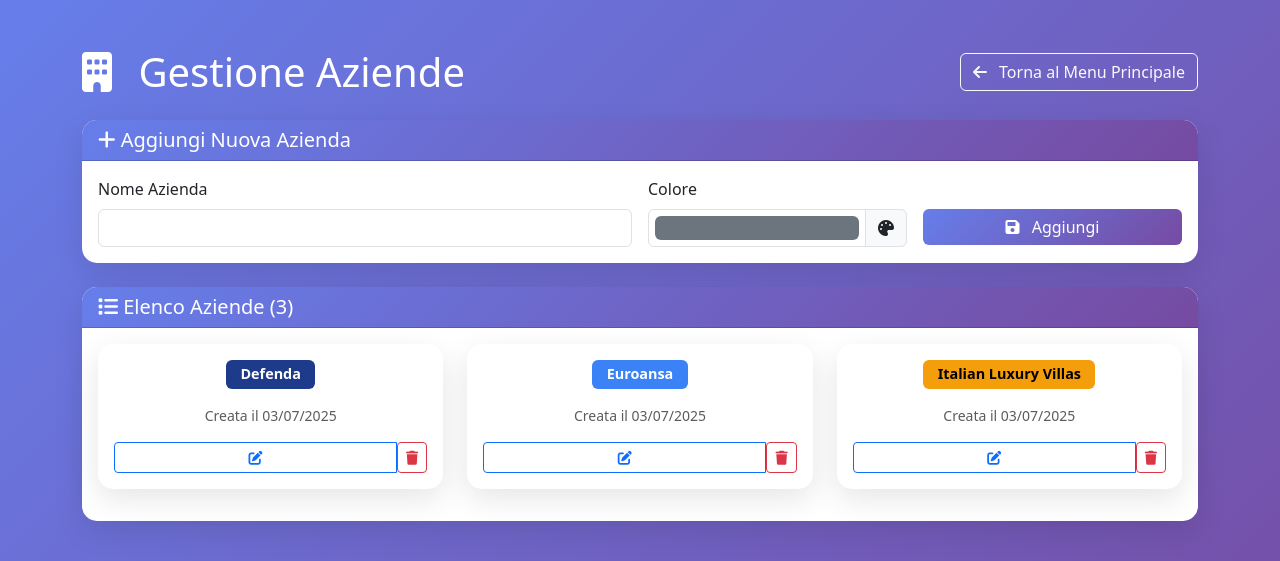
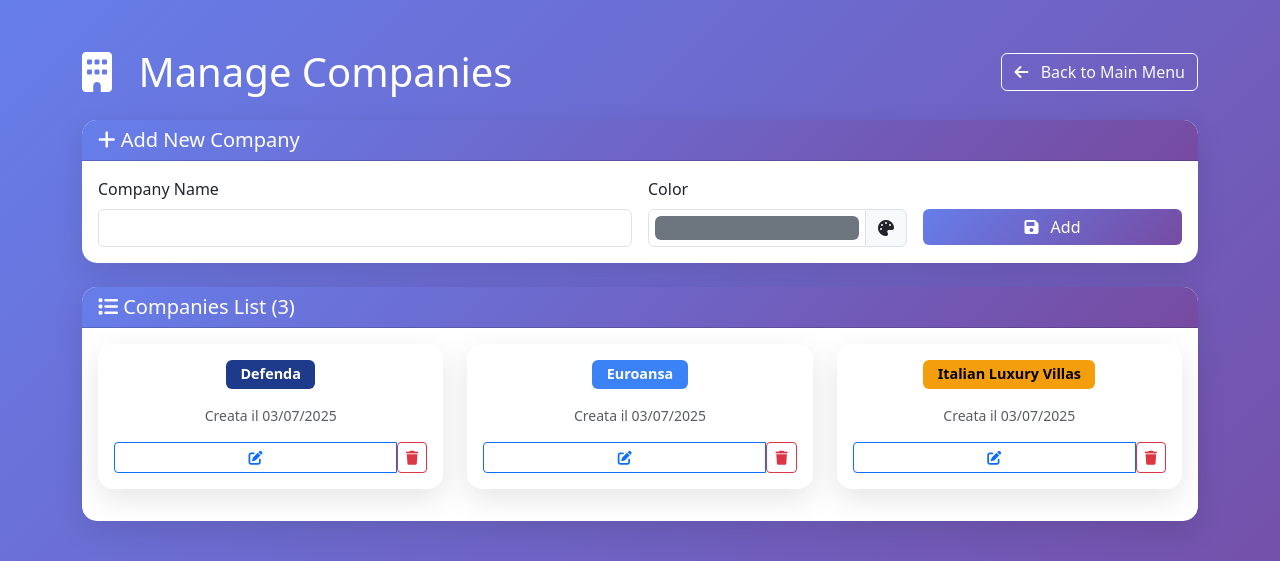
Before and after one commit to Piccios/OvertimeLedger, a PHP site: page /manage_companies.php in a window 1280 px wide. Shown: the top 561 px of the page. Run offline with PHP 8.4, Linux system fonts and the light colour scheme; data comes from the database, SQL or seed files in the repository.

Commit message:
Updated manage_companies.php to translate all Italian strings to English for improved localization.

```diff
--- a/manage_companies.php
+++ b/manage_companies.php
@@ -145,11 +145,11 @@ function isColorDark($color) {
                 <div class="d-flex justify-content-between align-items-center">
                     <h1 class="text-white mb-0">
                         <i class="fas fa-building me-3"></i>
-                        Gestione Aziende
+                        Manage Companies
                     </h1>
                     <a href="index.php" class="btn btn-outline-light">
                         <i class="fas fa-arrow-left me-2"></i>
-                        Torna al Menu Principale
+                        Back to Main Menu
                     </a>
                 </div>
             </div>
@@ -175,18 +175,18 @@ function isColorDark($color) {
                     <div class="card-header">
                         <h5 class="mb-0">
                             <i class="fas fa-plus"></i>
-                            Aggiungi Nuova Azienda
+                            Add New Company
                         </h5>
                     </div>
                     <div class="card-body">
                         <form method="POST" class="row g-3">
                             <input type="hidden" name="action" value="add_company">
                             <div class="col-md-6">
-                                <label for="name" class="form-label">Nome Azienda</label>
+                                <label for="name" class="form-label">Company Name</label>
                                 <input type="text" name="name" id="name" class="form-control" required>
                             </div>
                             <div class="col-md-3">
-                                <label for="color" class="form-label">Colore</label>
+                                <label for="color" class="form-label">Color</label>
                                 <div class="input-group">
                                     <input type="color" name="color" id="color" class="form-control form-control-color" value="#6c757d" title="Scegli colore">
                                     <span class="input-group-text">
@@ -198,7 +198,7 @@ function isColorDark($color) {
                                 <label class="form-label">&nbsp;</label>
                                 <button type="submit" class="btn btn-primary w-100">
                                     <i class="fas fa-save me-2"></i>
-                                    Aggiungi
+                                    Add
                                 </button>
                             </div>
                         </form>
@@ -214,12 +214,12 @@ function isColorDark($color) {
                     <div class="card-header">
                         <h5 class="mb-0">
                             <i class="fas fa-list"></i>
-                            Elenco Aziende (<?= count($companies) ?>)
+                            Companies List (<?= count($companies) ?>)
                         </h5>
                     </div>
                     <div class="card-body">
                         <?php if (empty($companies)): ?>
-                            <p class="text-muted text-center">Nessuna azienda presente nel sistema.</p>
+                            <p class="text-muted text-center">No companies present in the system.</p>
                         <?php else: ?>
                             <div class="row">
                                 <?php foreach ($companies as $company): ?>
@@ -245,7 +245,7 @@ function isColorDark($color) {
                                                         <input type="hidden" name="action" value="delete_company">
                                                         <input type="hidden" name="id" value="<?= $company['id'] ?>">
                                                         <button type="submit" class="btn btn-outline-danger btn-sm"
-                                                                onclick="return confirm('Sei sicuro di voler eliminare questa azienda?')">
+                                                                onclick="return confirm('Are you sure you want to delete this company?')">
                                                             <i class="fas fa-trash"></i>
                                                         </button>
                                                     </form>
@@ -268,7 +268,7 @@ function isColorDark($color) {
             <div class="modal-content">
                 <div class="modal-header">
                     <h5 class="modal-title" id="editCompanyModalLabel">
-                        <i class="fas fa-edit"></i> Modifica Azienda
+                        <i class="fas fa-edit"></i> Edit Company
                     </h5>
                     <button type="button" class="btn-close" data-bs-dismiss="modal" aria-label="Close"></button>
                 </div>
@@ -277,11 +277,11 @@ function isColorDark($color) {
                         <input type="hidden" name="action" value="edit_company">
                         <input type="hidden" name="id" id="edit_company_id">
                         <div class="mb-3">
-                            <label for="edit_company_name" class="form-label">Nome Azienda</label>
+                            <label for="edit_company_name" class="form-label">Company Name</label>
                             <input type="text" name="name" id="edit_company_name" class="form-control" required>
                         </div>
                         <div class="mb-3">
-                            <label for="edit_company_color" class="form-label">Colore</label>
+                            <label for="edit_company_color" class="form-label">Color</label>
                             <div class="input-group">
                                 <input type="color" name="color" id="edit_company_color" class="form-control form-control-color" title="Scegli colore">
                                 <span class="input-group-text">
@@ -291,9 +291,9 @@ function isColorDark($color) {
                         </div>
                     </div>
                     <div class="modal-footer">
-                        <button type="button" class="btn btn-secondary" data-bs-dismiss="modal">Annulla</button>
+                        <button type="button" class="btn btn-secondary" data-bs-dismiss="modal">Cancel</button>
                         <button type="submit" class="btn btn-primary">
-                            <i class="fas fa-save"></i> Salva Modifiche
+                            <i class="fas fa-save"></i> Save
                         </button>
                     </div>
                 </form>
@@ -313,7 +313,7 @@ function isColorDark($color) {
                 <button type="button" class="btn-close btn-close-white" data-bs-dismiss="toast" aria-label="Close"></button>
             </div>
             <div class="toast-body">
-                Azienda aggiunta con successo!
+                Company added successfully!
             </div>
         </div>
     </div>
@@ -328,7 +328,7 @@ function isColorDark($color) {
                 <button type="button" class="btn-close btn-close-white" data-bs-dismiss="toast" aria-label="Close"></button>
             </div>
             <div class="toast-body">
-                Azienda modificata con successo!
+                Company modified successfully!
             </div>
         </div>
     </div>
@@ -343,7 +343,7 @@ function isColorDark($color) {
                 <button type="button" class="btn-close" data-bs-dismiss="toast" aria-label="Close"></button>
             </div>
             <div class="toast-body">
-                Azienda eliminata con successo!
+                Company deleted successfully!
             </div>
         </div>
     </div>
```
